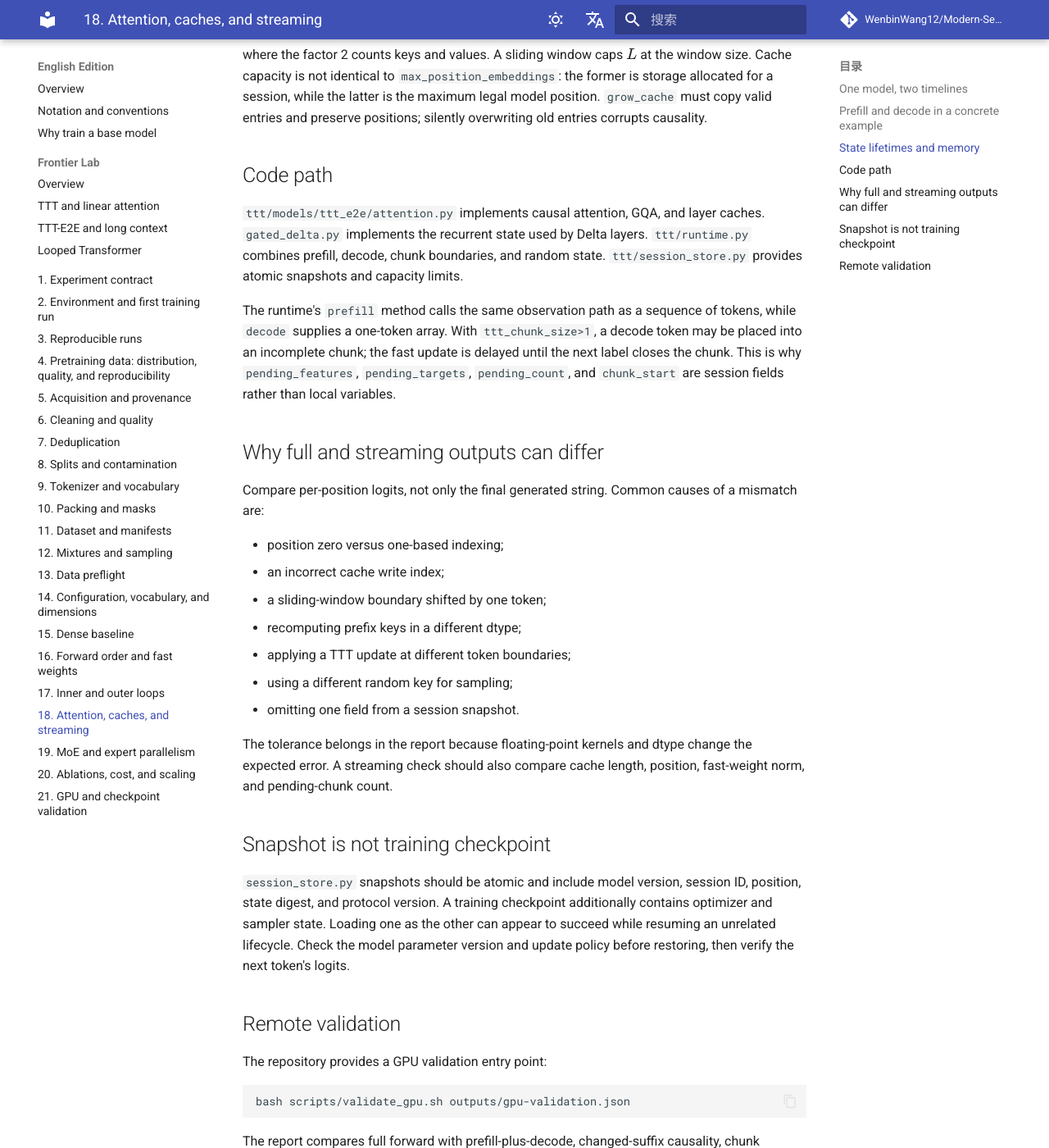
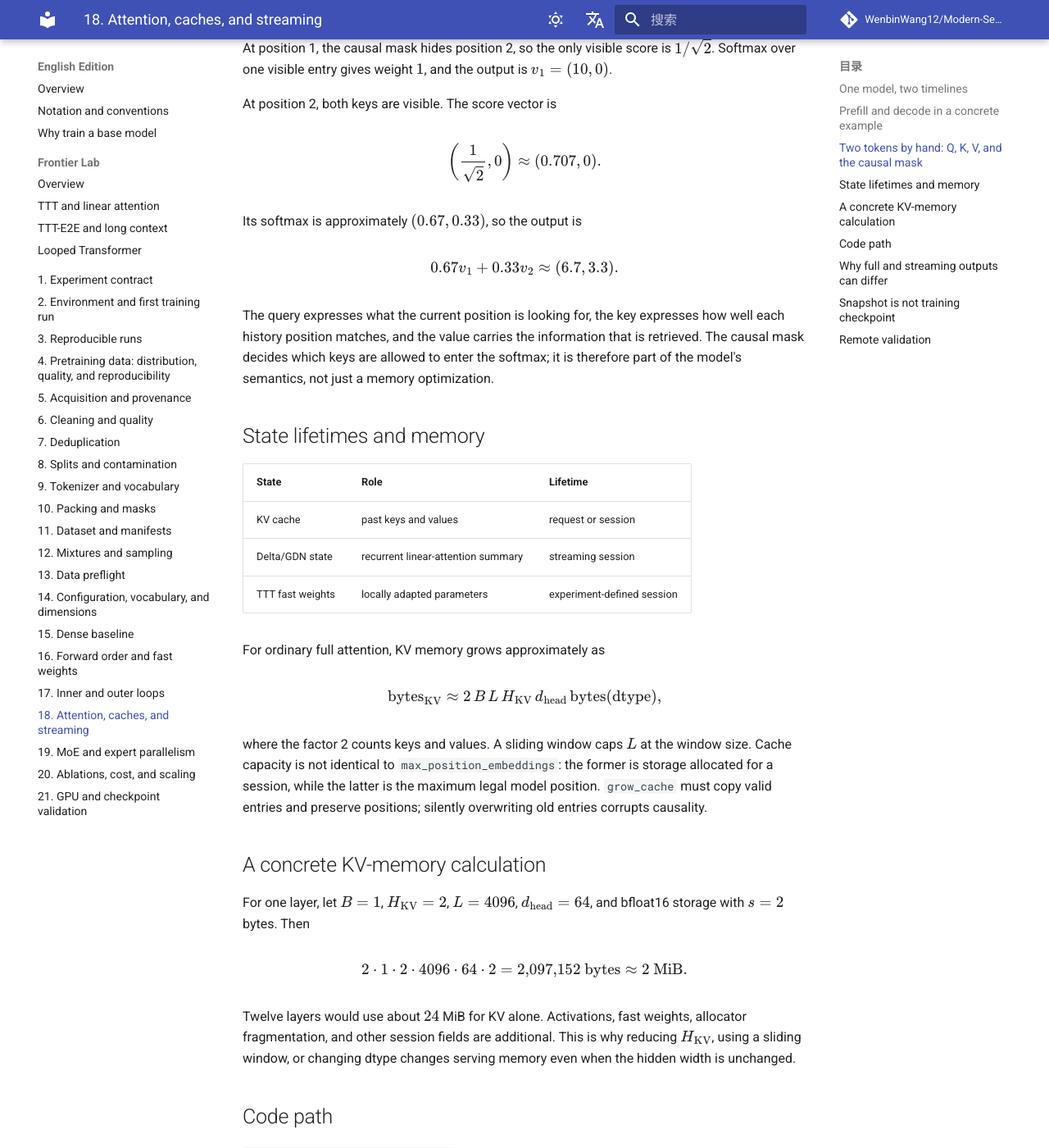
Before and after one commit to WenbinWang12/Modern-Sequence-Models-from-Scratch, an MkDocs documentation site: the page built from docs/book/en/06_attention_cache.md, in a window 1280 px wide and 1400 px high, scrolled down 1784 px. Shown: the whole window at 82% size. Built offline with MkDocs 1.6.1 and Material for MkDocs 9.7.7, drawn with Linux system fonts in a browser that asks for light colours; comment, search, counter and statistics services are not loaded; some of the changed text lies outside the part shown.

Commit message:
align English TTT attention and MoE derivations

```diff
--- a/docs/book/en/06_attention_cache.md
+++ b/docs/book/en/06_attention_cache.md
@@ -28,6 +28,41 @@ All fields must advance together. Restoring only the cache while leaving fast we
   <figcaption><strong>Figure 4. Prefill and decode.</strong> The KV cache stores past keys and values; it is not trainable, but it must be restored together with positions, recurrent state, and TTT fast weights.</figcaption>
 </figure>
 
+## Two tokens by hand: Q, K, V, and the causal mask
+
+Let the query, key, and value width be \(2\). Choose
+
+$$
+q_1=(1,0),\quad q_2=(1,0),\quad
+k_1=(1,0),\quad k_2=(0,1),
+$$
+
+$$
+v_1=(10,0),\qquad v_2=(0,10).
+$$
+
+Scaled dot-product attention uses
+
+$$
+s_{t,j}=\frac{q_t k_j^{\mathsf T}}{\sqrt{d_h}}.
+$$
+
+At position 1, the causal mask hides position 2, so the only visible score is \(1/\sqrt{2}\). Softmax over one visible entry gives weight \(1\), and the output is \(v_1=(10,0)\).
+
+At position 2, both keys are visible. The score vector is
+
+$$
+\left(\frac{1}{\sqrt{2}},0\right)\approx(0.707,0).
+$$
+
+Its softmax is approximately \((0.67,0.33)\), so the output is
+
+$$
+0.67v_1+0.33v_2\approx(6.7,3.3).
+$$
+
+The query expresses what the current position is looking for, the key expresses how well each history position matches, and the value carries the information that is retrieved. The causal mask decides which keys are allowed to enter the softmax; it is therefore part of the model's semantics, not just a memory optimization.
+
 ## State lifetimes and memory
 
 | State | Role | Lifetime |
@@ -44,6 +79,17 @@ $$
 $$
 
 where the factor 2 counts keys and values. A sliding window caps \(L\) at the window size. Cache capacity is not identical to `max_position_embeddings`: the former is storage allocated for a session, while the latter is the maximum legal model position. `grow_cache` must copy valid entries and preserve positions; silently overwriting old entries corrupts causality.
+
+## A concrete KV-memory calculation
+
+For one layer, let \(B=1\), \(H_{\mathrm{KV}}=2\), \(L=4096\), \(d_{\mathrm{head}}=64\), and bfloat16 storage with \(s=2\) bytes. Then
+
+$$
+2\cdot1\cdot2\cdot4096\cdot64\cdot2
+=2{,}097{,}152\ \text{bytes}\approx2\ \text{MiB}.
+$$
+
+Twelve layers would use about \(24\) MiB for KV alone. Activations, fast weights, allocator fragmentation, and other session fields are additional. This is why reducing \(H_{\mathrm{KV}}\), using a sliding window, or changing dtype changes serving memory even when the hidden width is unchanged.
 
 ## Code path
 
```
Also changed, not shown: docs/book/en/05_inner_outer_loop.md (+34 -0 lines), docs/book/en/07_moe.md (+37 -0 lines).
